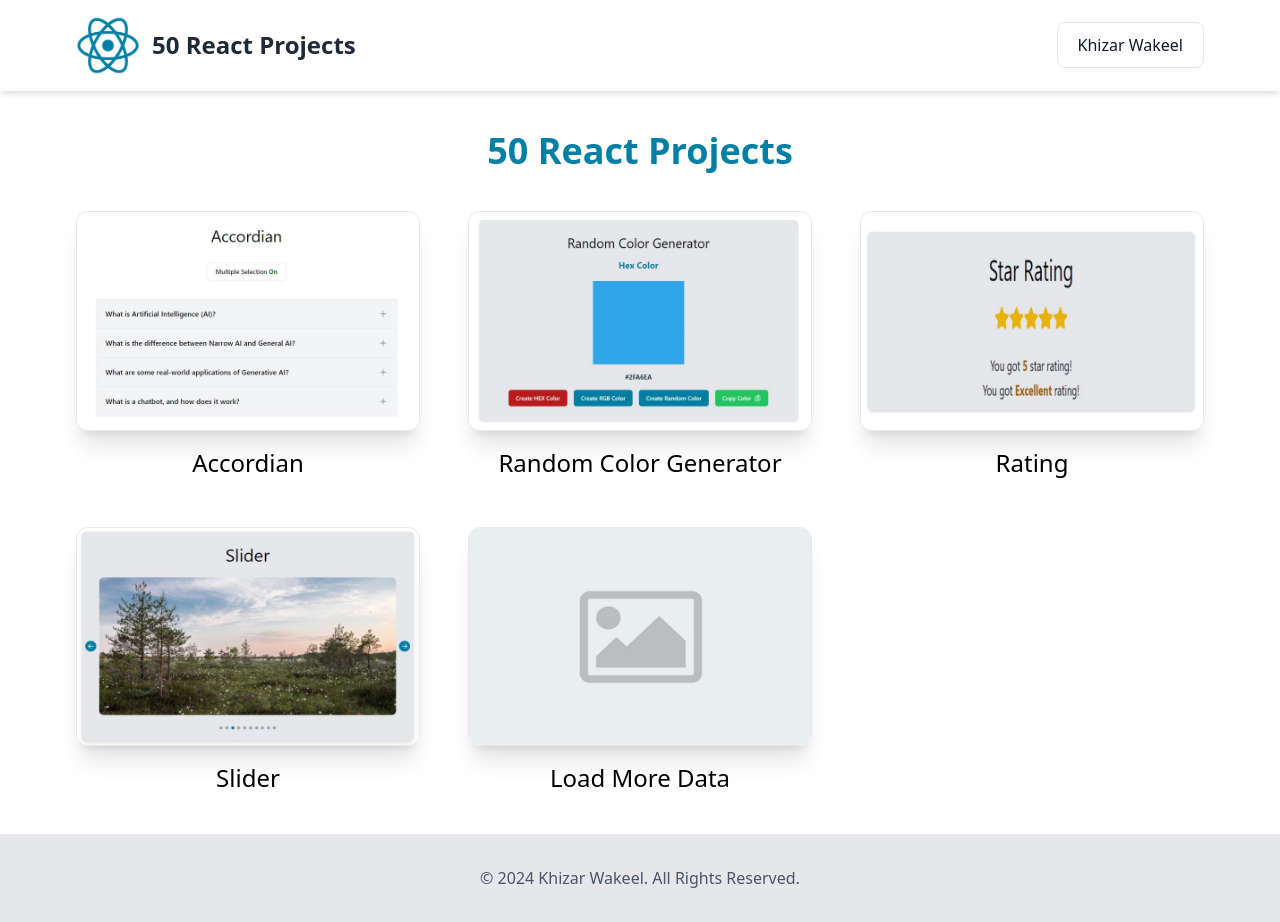
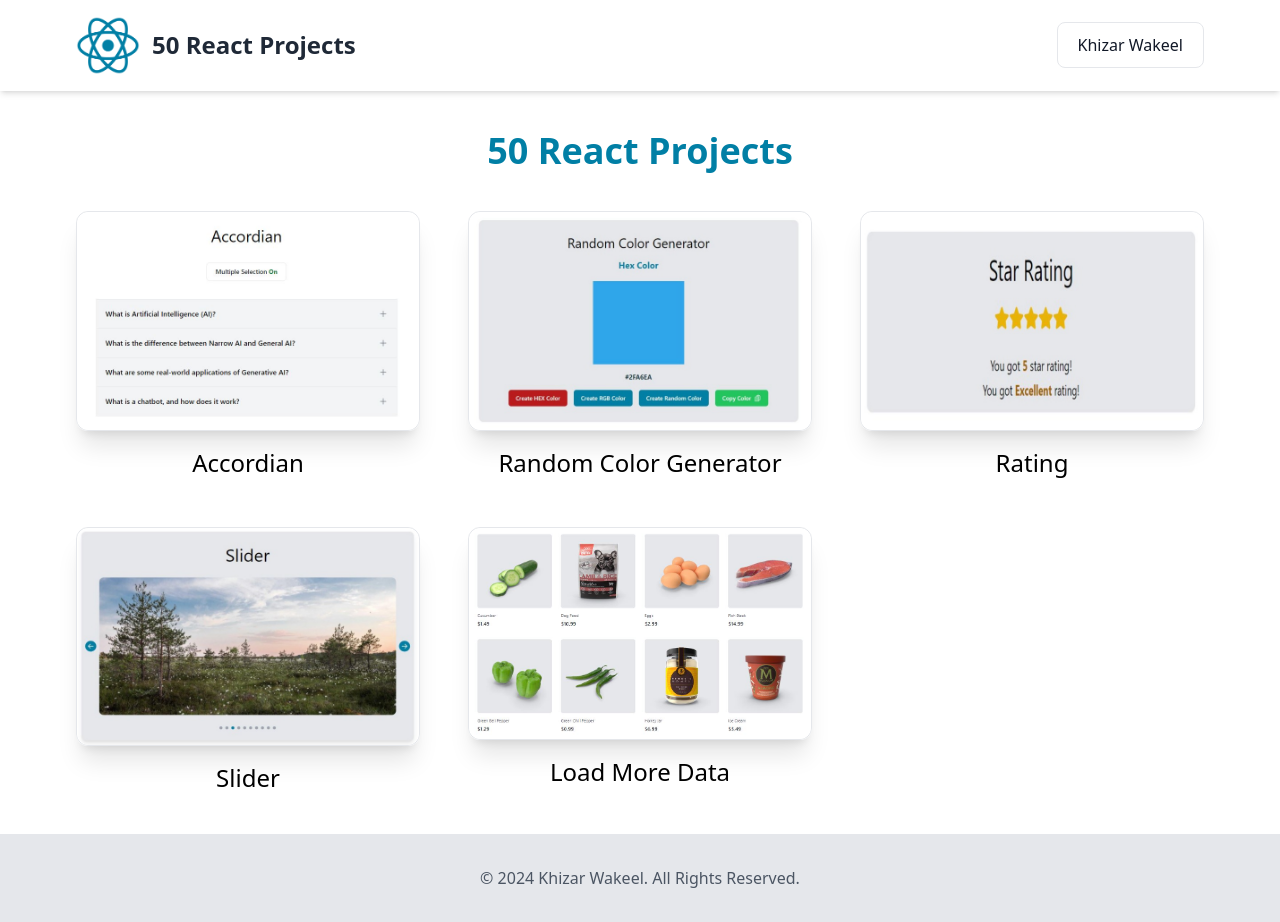
Before and after one commit to khizarwakeel/50-react-projects, a React (Vite) app: page / in a window 1280 px wide. Built offline with nearby package versions, Linux system fonts and the light colour scheme.

Commit message:
add thumbnail of loadmore project

```diff
--- a/src/data/data.js
+++ b/src/data/data.js
@@ -23,7 +23,7 @@ export const projectsData = [
         link: "/slider"
     },
     {
-        thumbnail: '/assets/placeholder.jpg',
+        thumbnail: '/assets/loadmore.JPG',
         title: "Load More Data",
         link: "/load-more-data"
     },
```
Also changed, not shown: public/assets/loadmore.JPG (added).
